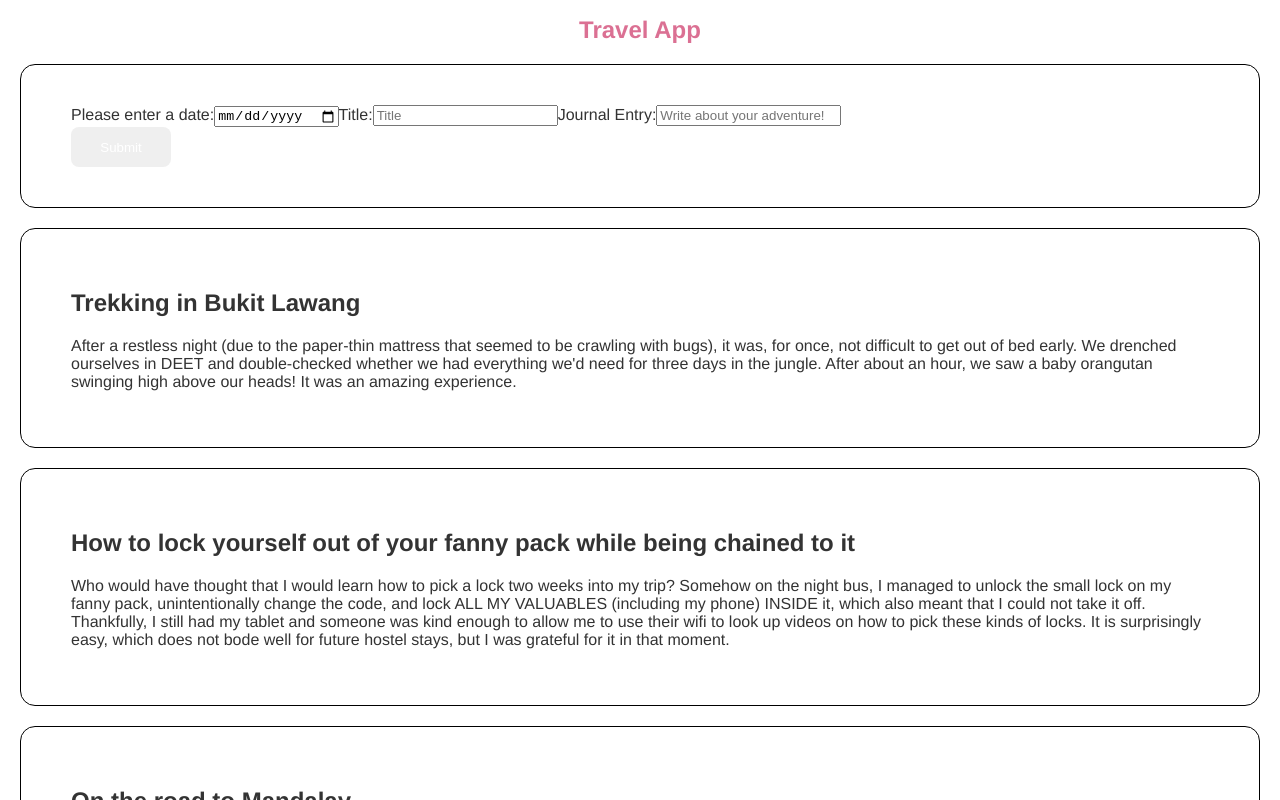
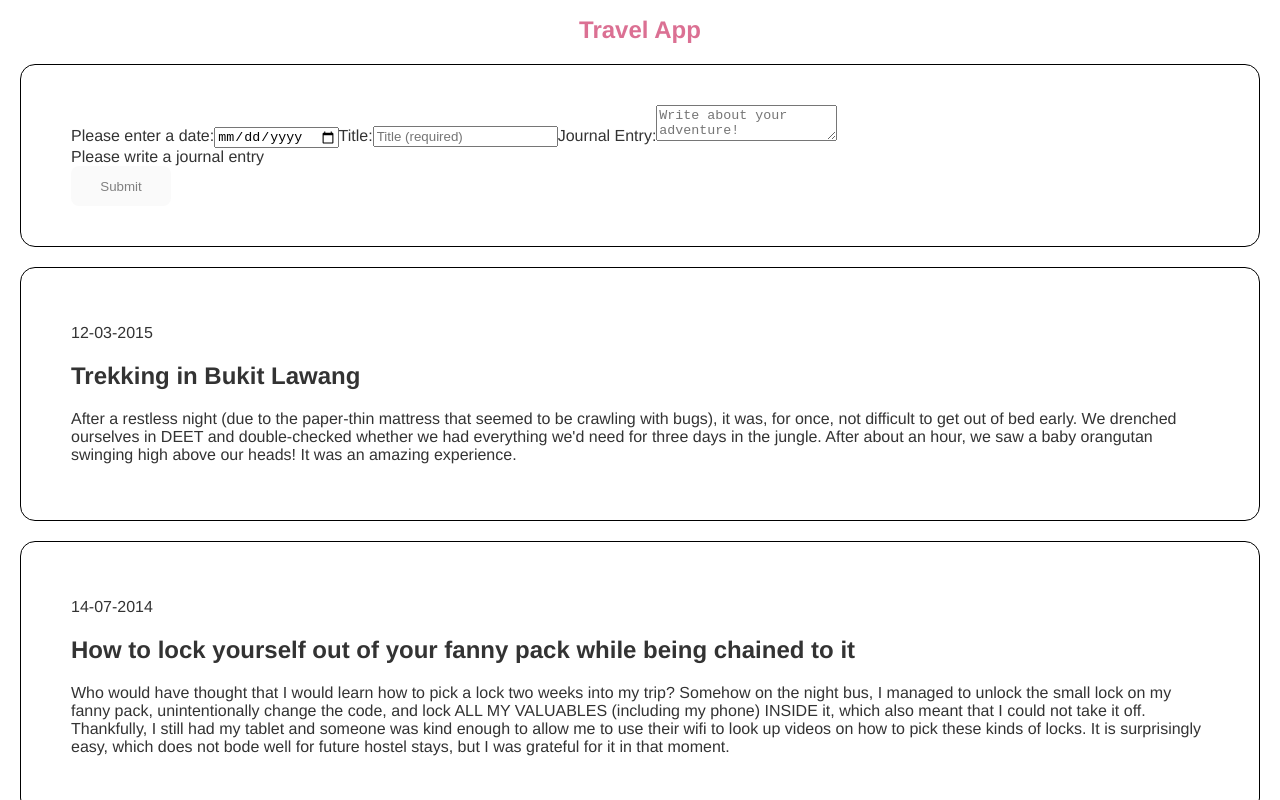
Before and after one commit to MaggieSchuetz/capstone-project, a React (Create React App) app: page / in a window 1280 px wide. Shown: the top 800 px of the page. Built offline with nearby package versions, Linux system fonts and the light colour scheme.

Commit message:
Add change handlers, but issues with propagation. NEED HELP HERE

```diff
--- a/src/components/Form.js
+++ b/src/components/Form.js
@@ -1,25 +1,58 @@
-import React from 'react';
+import React, { useEffect } from 'react';
 import { useState } from 'react';
 import Card from './shared/Card';
 import Button from './shared/Button';
 
 function Form() {
-  //const [date, setDate] = useState();
+  const [date, setDate] = useState(null);
   const [title, setTitle] = useState('');
   const [text, setText] = useState('');
+  const [buttonDisabled, setButtonDisabled] = useState(true);
+  //const [messageDate, setMessageDate] = useState('');
+  const [messageTitle, setMessageTitle] = useState('');
+  const [messageText, setMessageText] = useState(
+    'Please write a journal entry'
+  );
 
-  // const handleDateChange = e => {
-  //   setDate(e.target.value);
-  //   console.log(date);
-  // };
+  const handleDateChange = e => {
+    setDate(e.target.value);
+    console.log(date);
+    // if (date === null) {
+    //   setButtonDisabled(true);
+    // } else {
+    //   setButtonDisabled(false);
+    //   console.log(date);
+    // }
+  };
 
   const handleTitleChange = e => {
     setTitle(e.target.value);
+    console.log(title);
+    // if (title === '') {
+    //   setButtonDisabled(true);
+    // } else if (title.trim().length > 40) {
+    //   setButtonDisabled(true);
+    //   setMessageTitle('This title is too long');
+    // } else {
+    //   setButtonDisabled(false);
+    //   setMessageTitle(null);
+    // }
   };
 
   const handleTextChange = e => {
     setText(e.target.value);
+    console.log(text);
+    // if (text === '') {
+    //   setButtonDisabled(true);
+    // } else {
+    //   setButtonDisabled(false);
+    setMessageText(null);
+    // }
   };
+
+  // if (date !== null && title !== '' && text !== '') {
+  //   setButtonDisabled(false);
+  // }
 
   return (
     <Card>
@@ -29,8 +62,8 @@ function Form() {
           <input
             type="date"
             className="postDate"
-            // value={date}
-            // onChange={handleDateChange}
+            //value={date}
+            onChange={handleDateChange}
           />
         </label>
         <label>
@@ -38,22 +71,26 @@ function Form() {
           <input
             type="text"
             className="postTitle"
-            placeholder="Title"
+            placeholder="Title (required)"
             value={title}
             onChange={handleTitleChange}
           />
+          {messageTitle && <div className="message">{messageTitle}</div>}
         </label>
         <label>
           Journal Entry:
-          <input
+          <textarea
             type="text"
             className="journalEntry"
             placeholder="Write about your adventure!"
             value={text}
             onChange={handleTextChange}
           />
+          {messageText && <div className="message">{messageText}</div>}
         </label>
-        <Button>Submit</Button>
+        <Button type="submit" isDisabled={buttonDisabled}>
+          Submit
+        </Button>
       </form>
     </Card>
   );
--- a/src/components/JournalEntry.js
+++ b/src/components/JournalEntry.js
@@ -5,6 +5,7 @@ function JournalEntry({ item }) {
   return (
     <Card>
       <div className="text-display">
+        <p>{item.date}</p>
         <h2>{item.title}</h2>
         <p>{item.text}</p>
       </div>
--- a/src/components/shared/Button.js
+++ b/src/components/shared/Button.js
@@ -2,7 +2,7 @@ import React from 'react';
 import styled from 'styled-components';
 
 const StyledButton = styled.button`
-  color: #fff;
+  color: hotpink;
   border: 0;
   border-radius: 8px;
   color: #fff;
--- a/src/data/JournalEntries.js
+++ b/src/data/JournalEntries.js
@@ -1,12 +1,14 @@
 const JournalEntries = [
   {
     id: 1,
+    date: '12-03-2015',
     title: 'Trekking in Bukit Lawang',
     text: "After a restless night (due to the paper-thin mattress that seemed to be crawling  with bugs), it was, for once, not difficult to get out of  bed early. We drenched ourselves in DEET and double-checked whether we had everything we'd need for three days in the jungle. After about an hour, we saw a baby orangutan swinging high above our heads! It was an amazing experience.",
   },
 
   {
     id: 2,
+    date: '14-07-2014',
     title:
       'How to lock yourself out of your fanny pack while being chained to it',
     text: 'Who would have thought that I would learn how to pick a lock two weeks into my trip? Somehow on the night bus, I managed to unlock the small lock on my fanny pack, unintentionally change the code, and lock ALL MY VALUABLES (including my phone) INSIDE it, which also meant that I could not take it off. Thankfully, I still had my tablet and someone was kind enough to allow me to use their wifi to look up videos on how to pick these kinds of locks. It is surprisingly easy, which does not bode well for future hostel stays, but I was grateful for it in that moment.',
@@ -14,6 +16,7 @@ const JournalEntries = [
 
   {
     id: 3,
+    date: '08-11-2016',
     title: 'On the road to Mandalay',
     text: 'There were only two hostels in the city, and somehow I managed to choose the one no one else on my flight was staying in. I shared a taxi with the others, but once we got downtown, I was on my own. I decided to start walking towards the other edge of town until I could figure out what to do, when suddenly a car pulled up next to me...',
   },
--- a/src/globalStyles.js
+++ b/src/globalStyles.js
@@ -7,7 +7,7 @@ const GlobalStyle = createGlobalStyle`
     margin: 0;
     padding: 0;
     height: 100vh;
-    //background-repeat: no-repeat;
+    background-repeat: no-repeat;
     //background-image: linear-gradient(#fdbc2d,  #6fc3c6 , #097679);
     font-family: Open-Sans, Helvetica, Sans-Serif;
   }
```
